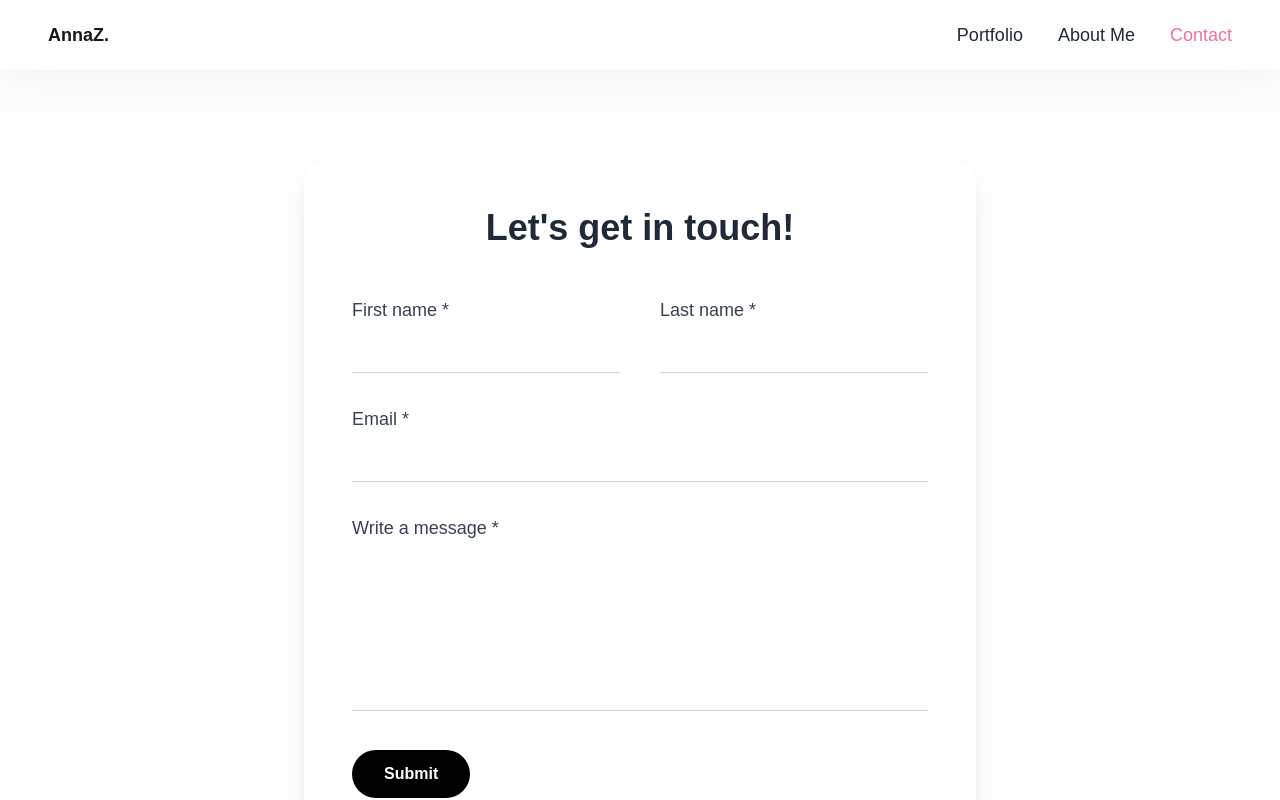
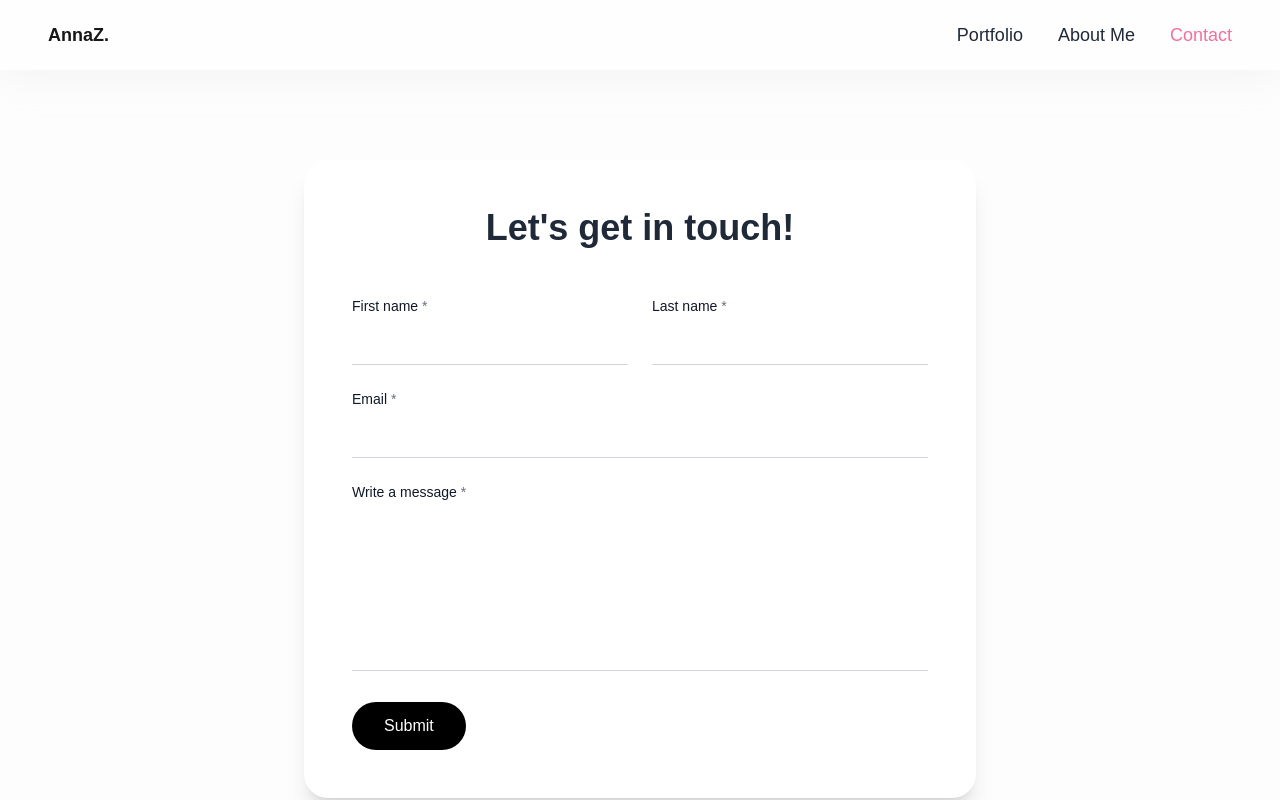
Before and after one commit to AnnaZhouJJ/portfolio, a Next.js app: page /contact in a window 1280 px wide. Shown: the top 800 px of the page. Built offline with nearby package versions, Linux system fonts and the light colour scheme; a web font is replaced by a local one.

Commit message:
Contact form updated

```diff
--- a/app/(pages)/contact/page.tsx
+++ b/app/(pages)/contact/page.tsx
@@ -1,100 +1,58 @@
-'use client';
-
-import { FormEvent, useState } from 'react';
+import ContactForm from '@/app/components/ContactForm';
 import Footer from "@/app/components/Footer";
 
+// Server action
+async function sendEmail(formData: FormData) {
+  'use server';
+
+  try {
+    // Validate environment variables first
+    if (!process.env.EMAILJS_SERVICE_ID ||
+        !process.env.EMAILJS_TEMPLATE_ID ||
+        !process.env.EMAILJS_PUBLIC_KEY ||
+        !process.env.EMAILJS_PRIVATE_KEY) {
+      console.error('Missing environment variables');
+      throw new Error('Email service not properly configured');
+    }
+
+    const response = await fetch('https://api.emailjs.com/api/v1.0/email/send', {
+      method: 'POST',
+      headers: {
+        'Content-Type': 'application/json',
+        'origin': 'https://api.emailjs.com',
+        'User-Agent': 'Mozilla/5.0',
+      },
+      body: JSON.stringify({
+        service_id: process.env.EMAILJS_SERVICE_ID,
+        template_id: process.env.EMAILJS_TEMPLATE_ID,
+        user_id: process.env.EMAILJS_PUBLIC_KEY,
+        accessToken: process.env.EMAILJS_PRIVATE_KEY,
+        template_params: {
+          from_name: `${formData.get('firstName')} ${formData.get('lastName')}`,
+          from_email: formData.get('email'),
+          message: formData.get('message'),
+        }
+      })
+    });
+
+    if (!response.ok) {
+      const errorData = await response.text();
+      console.error('EmailJS API Error:', errorData);
+      throw new Error(`Email API error: ${response.status}`);
+    }
+
+    return { success: true };
+  } catch (error) {
+    console.error('Email sending failed:', error);
+    return { success: false };
+  }
+}
 
 export default function Contact() {
-  const [formData, setFormData] = useState({
-    firstName: '',
-    lastName: '',
-    email: '',
-    message: ''
-  });
-
-  const handleSubmit = async (e: FormEvent) => {
-    e.preventDefault();
-    // Add your form submission logic here
-    console.log('Form submitted:', formData);
-  };
-
   return (
     <div className="max-w-[1440px] mx-auto px-12 pt-24">
       <div className="max-w-2xl mx-auto bg-white rounded-3xl shadow-xl p-12 mt-16">
-        <h1 className="text-4xl font-bold text-gray-800 mb-12 text-center">
-          {"Let's get in touch!"}
-        </h1>
-
-        <form onSubmit={handleSubmit} className="space-y-8">
-          {/* Name Fields Row */}
-          <div className="grid grid-cols-1 md:grid-cols-2 gap-10">
-            <div>
-              <label htmlFor="firstName" className="block text-lg text-gray-700 mb-2">
-                First name <span className="text-gray-700">*</span>
-              </label>
-              <input
-                type="text"
-                id="firstName"
-                required
-                value={formData.firstName}
-                onChange={(e) => setFormData({...formData, firstName: e.target.value})}
-                className="w-full border-b border-gray-300 py-2 focus:outline-none focus:border-gray-500 transition-colors"
-              />
-            </div>
-
-            <div>
-              <label htmlFor="lastName" className="block text-lg text-gray-700 mb-2">
-                Last name <span className="text-gray-700">*</span>
-              </label>
-              <input
-                type="text"
-                id="lastName"
-                required
-                value={formData.lastName}
-                onChange={(e) => setFormData({...formData, lastName: e.target.value})}
-                className="w-full border-b border-gray-300 py-2 focus:outline-none focus:border-gray-500 transition-colors"
-              />
-            </div>
-          </div>
-
-          {/* Email Field */}
-          <div>
-            <label htmlFor="email" className="block text-lg text-gray-700 mb-2">
-              Email <span className="text-gray-700">*</span>
-            </label>
-            <input
-              type="email"
-              id="email"
-              required
-              value={formData.email}
-              onChange={(e) => setFormData({...formData, email: e.target.value})}
-              className="w-full border-b border-gray-300 py-2 focus:outline-none focus:border-gray-500 transition-colors"
-            />
-          </div>
-
-          {/* Message Field */}
-          <div>
-            <label htmlFor="message" className="block text-lg text-gray-700 mb-2">
-              Write a message <span className="text-gray-700">*</span>
-            </label>
-            <textarea
-              id="message"
-              required
-              rows={6}
-              value={formData.message}
-              onChange={(e) => setFormData({...formData, message: e.target.value})}
-              className="w-full border-b border-gray-300 py-2 focus:outline-none focus:border-gray-500 transition-colors resize-none"
-            />
-          </div>
-
-          {/* Submit Button */}
-          <button
-            type="submit"
-            className="bg-black text-white font-semibold px-8 py-3 rounded-full hover:bg-gray-800 transition-colors"
-          >
-            Submit
-          </button>
-        </form>
+        <ContactForm onSubmit={sendEmail} />
       </div>
       <Footer />
     </div>
--- /dev/null
+++ b/app/components/ContactForm.tsx
@@ -0,0 +1,133 @@
+'use client';
+
+import { useState } from 'react';
+
+interface ContactFormProps {
+  onSubmit: (formData: FormData) => Promise<{ success: boolean }>;
+}
+
+export default function ContactForm({ onSubmit }: ContactFormProps) {
+  const [status, setStatus] = useState<'idle' | 'loading' | 'success' | 'error'>('idle');
+
+  async function handleSubmit(formData: FormData) {
+    setStatus('loading');
+    try {
+      const result = await onSubmit(formData);
+      setStatus(result.success ? 'success' : 'error');
+    } catch (error) {
+      console.error('Form submission error:', error);
+      setStatus('error');
+    }
+  }
+
+  if (status === 'success') {
+    return (
+      <div className="flex flex-col items-center justify-center text-center space-y-6">
+        <div className="w-16 h-16 bg-green-100 rounded-full flex items-center justify-center mb-2">
+          <svg
+            className="w-8 h-8 text-green-500"
+            fill="none"
+            stroke="currentColor"
+            viewBox="0 0 24 24"
+          >
+            <path
+              strokeLinecap="round"
+              strokeLinejoin="round"
+              strokeWidth="2"
+              d="M5 13l4 4L19 7"
+            />
+          </svg>
+        </div>
+        <h2 className="text-3xl font-bold text-gray-800 mb-8">
+          Thank you for your message!
+        </h2>
+        <p className="text-gray-800 text-lg">
+          {"Your message was sent successfully. I'll get back to you soon!"}
+        </p>
+        <button
+          onClick={() => setStatus('idle')}
+          className="mt-8 text-gray-600 hover:text-gray-800 transition-colors"
+        >
+          Send another message
+        </button>
+      </div>
+    );
+  }
+
+  return (
+    <>
+      <h1 className="text-4xl font-bold text-gray-800 mb-12 text-center">
+        {"Let's get in touch!"}
+      </h1>
+      <form action={handleSubmit} className="space-y-6">
+        <div className="grid grid-cols-2 gap-6">
+          <div>
+            <label htmlFor="firstName" className="block text-sm font-medium text-gray-900 mb-2">
+              First name <span className="text-gray-500">*</span>
+            </label>
+            <input
+              type="text"
+              id="firstName"
+              name="firstName"
+              required
+              className="w-full border-b border-gray-300 focus:border-black outline-none py-2 text-gray-900"
+            />
+          </div>
+          <div>
+            <label htmlFor="lastName" className="block text-sm font-medium text-gray-900 mb-2">
+              Last name <span className="text-gray-500">*</span>
+            </label>
+            <input
+              type="text"
+              id="lastName"
+              name="lastName"
+              required
+              className="w-full border-b border-gray-300 focus:border-black outline-none py-2 text-gray-900"
+            />
+          </div>
+        </div>
+
+        <div>
+          <label htmlFor="email" className="block text-sm font-medium text-gray-900 mb-2">
+            Email <span className="text-gray-500">*</span>
+          </label>
+          <input
+            type="email"
+            id="email"
+            name="email"
+            required
+            className="w-full border-b border-gray-300 focus:border-black outline-none py-2 text-gray-900"
+          />
+        </div>
+
+        <div>
+          <label htmlFor="message" className="block text-sm font-medium text-gray-900 mb-2">
+            Write a message <span className="text-gray-500">*</span>
+          </label>
+          <textarea
+            id="message"
+            name="message"
+            required
+            rows={6}
+            className="w-full border-b border-gray-300 focus:border-black outline-none py-2 text-gray-900 resize-none"
+          />
+        </div>
+
+        <button
+          type="submit"
+          disabled={status === 'loading'}
+          className="bg-black text-white px-8 py-3 rounded-full font-medium hover:bg-gray-800
+            transition-colors disabled:opacity-50 disabled:cursor-not-allowed"
+        >
+          {status === 'loading' ? 'Sending...' : 'Submit'}
+        </button>
+
+        {status === 'error' && (
+          <p className="text-red-500 text-sm text-center">
+            Something went wrong. Please try again. You can also email me at <a href="annauiuxdesign@gmial.com" className="text-blue-500 hover:text-blue-600">annauiuxdesign@gmail.com</a>.
+          </p>
+        )}
+      </form>
+    </>
+  );
+}
--- a/app/layout.tsx
+++ b/app/layout.tsx
@@ -2,7 +2,6 @@ import type { Metadata } from "next";
 import { Geist, Geist_Mono } from "next/font/google";
 import "./globals.css";
 import { NavBar } from "./components/NavBar";
-
 
 const geistSans = Geist({
   variable: "--font-geist-sans",
@@ -27,11 +26,8 @@ export default function RootLayout({
   return (
     <html lang="en">
       <body className={`${geistSans.variable} ${geistMono.variable} antialiased`}>
-
-        <NavBar></NavBar>
+        <NavBar />
         {children}
-
-
       </body>
     </html>
   );
--- a/package.json
+++ b/package.json
@@ -9,6 +9,7 @@
     "lint": "next lint"
   },
   "dependencies": {
+    "@emailjs/nodejs": "^5.0.2",
     "@headlessui/react": "^2.2.0",
     "@heroicons/react": "^2.2.0",
     "next": "15.1.6",
```
Also changed, not shown: 1 other file (tests, documents, lock files or other folders).
